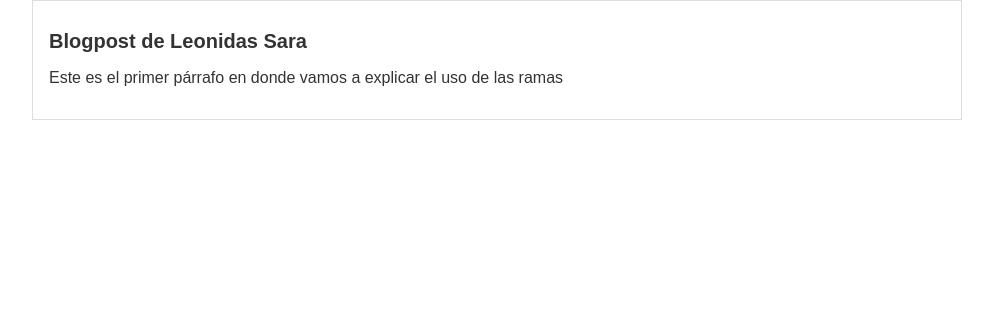
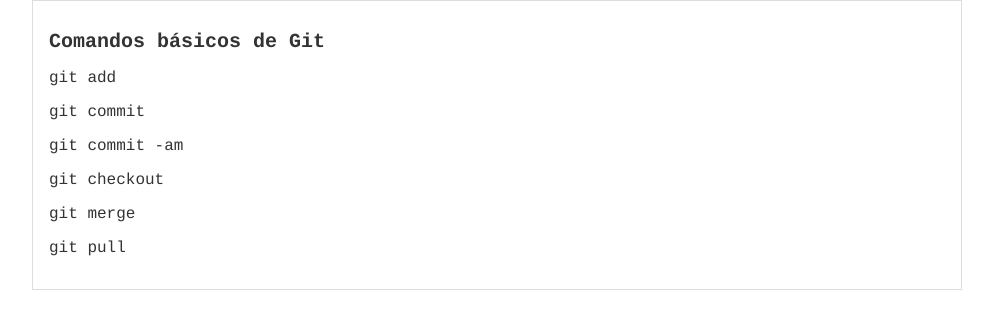
Before and after one commit to leonidassara/hyperblog, a plain HTML site: page index.html in a window 1280 px wide. Shown: the whole page, without its empty margins (143-1136 px from the left). Drawn offline with Linux system fonts and the light colour scheme.

Commit message:
Agregado el contenido del blog y una mejor tipografía

```diff
--- a/css/estilos.css
+++ b/css/estilos.css
@@ -2,7 +2,7 @@ body
 {
     color: #333;
     text-align: center;
-    font-family: "Arial";
+    font-family: "courier";
     font-size: 16px;
     margin: 0;
     padding: 0;
--- a/index.html
+++ b/index.html
@@ -10,8 +10,14 @@
 <body>
     <div id="container">
         <div id="post">
-            <h1>Blogpost de Leonidas Sara</h1>
-            <p>Este es el primer párrafo en donde vamos a explicar el uso de las ramas</p>
+            <h1>Comandos básicos de Git</h1>
+            <p>git add </p>
+            <p>git commit</p>
+            <p>git commit -am</p>
+            <p>git checkout</p>
+            <p>git merge</p>
+            <p>git pull</p>
+
         </div>
     </div>
 
```
